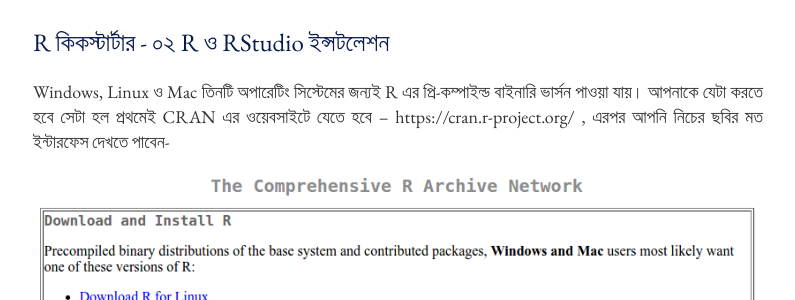
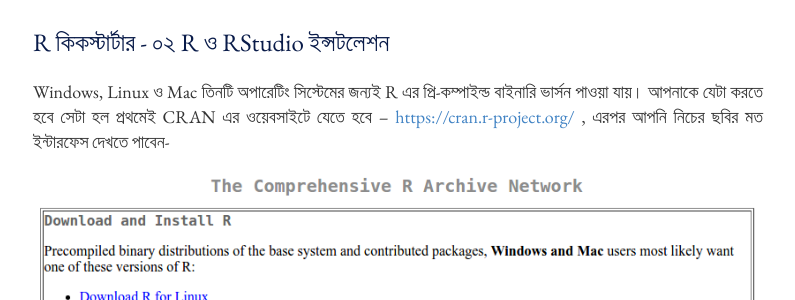
Before and after one commit to abdalimran/abdalimran.github.io, a Jekyll site: the page built from _posts/2016-07-29-r-ও-rstudio-ইন্সটলেশন.md, in a window 1280 px wide and 900 px high. Shown: the part 145-445 px from the top of the window, without its empty margins (242-1037 px from the left). Built offline with Jekyll 4.4.1, drawn with Linux system fonts in a browser that asks for light colours; some web fonts are replaced; comment, search, counter and statistics services are not loaded.

Commit message:
Update 2016-07-29-r-ও-rstudio-ইন্সটলেশন.md

````diff
--- a/_posts/2016-07-29-r-ও-rstudio-ইন্সটলেশন.md
+++ b/_posts/2016-07-29-r-ও-rstudio-ইন্সটলেশন.md
@@ -3,7 +3,7 @@
 title: R কিকস্টার্টার - ০২ R ও RStudio ইন্সটলেশন
 category: R কিকস্টার্টার
 ---
-Windows, Linux ও Mac তিনটি অপারেটিং সিস্টেমের জন্যই R এর প্রি-কম্পাইল্ড বাইনারি ভার্সন পাওয়া যায়। আপনাকে যেটা করতে হবে সেটা হল প্রথমেই CRAN এর ওয়েবসাইটে যেতে হবে – https://cran.r-project.org/ , এরপর আপনি নিচের ছবির মত ইন্টারফেস দেখতে পাবেন-
+Windows, Linux ও Mac তিনটি অপারেটিং সিস্টেমের জন্যই R এর প্রি-কম্পাইল্ড বাইনারি ভার্সন পাওয়া যায়। আপনাকে যেটা করতে হবে সেটা হল প্রথমেই CRAN এর ওয়েবসাইটে যেতে হবে – [https://cran.r-project.org/](https://cran.r-project.org/) , এরপর আপনি নিচের ছবির মত ইন্টারফেস দেখতে পাবেন-
 
 ![alt text](https://raw.githubusercontent.com/abdalimran/abdalimran.github.io/master/images/r-install-01.png "Install R")
 
@@ -17,7 +17,7 @@
 
 এখন আবার টার্মিনালে নিচের কমান্ড গুলো দিন-
 
-```javascript
+```python
 gpg --keyserver keyserver.ubuntu.com --recv-key E084DAB9
 gpg -a --export E084DAB9 | sudo apt-key add -
 sudo apt-get update
````
